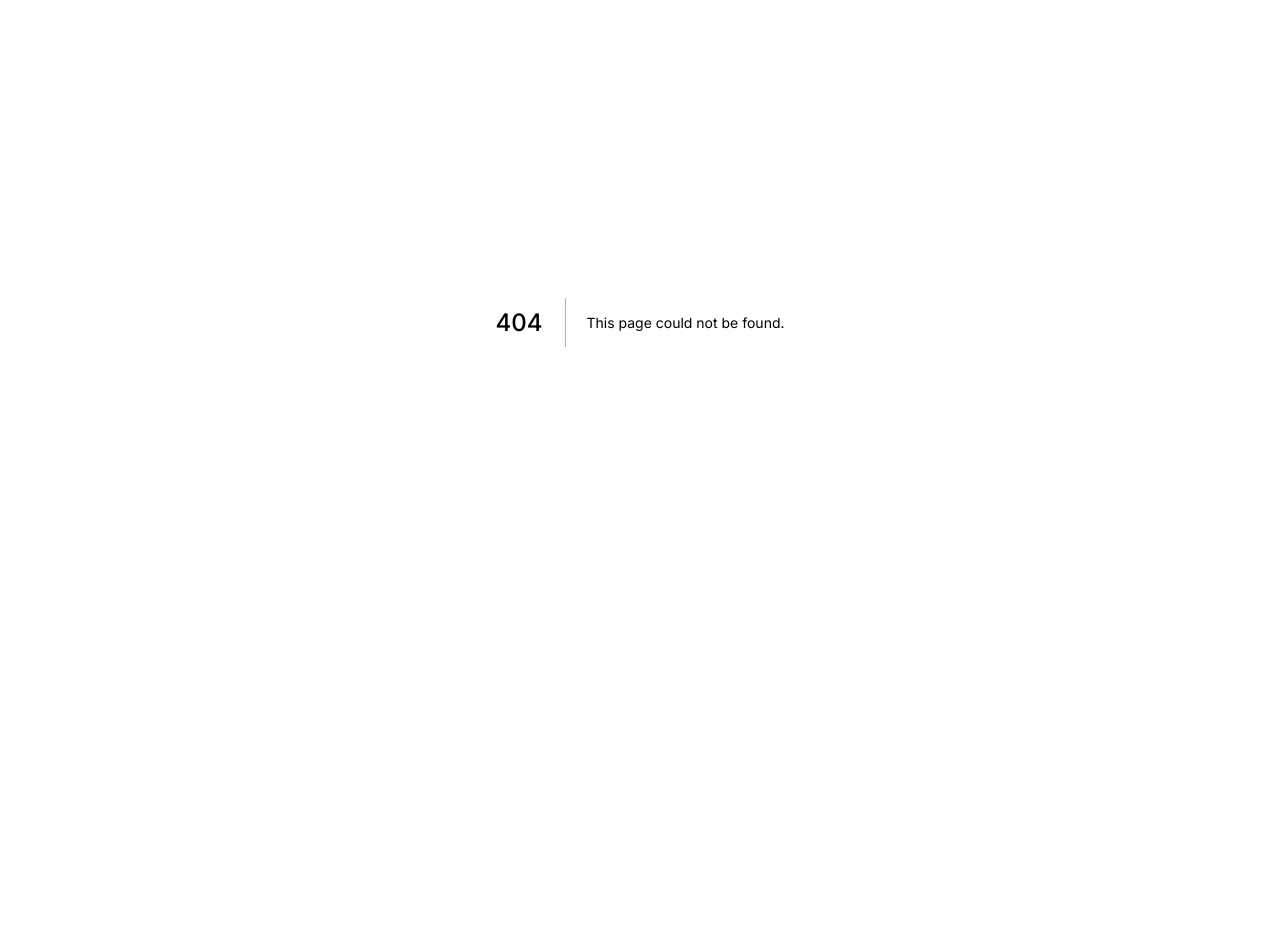
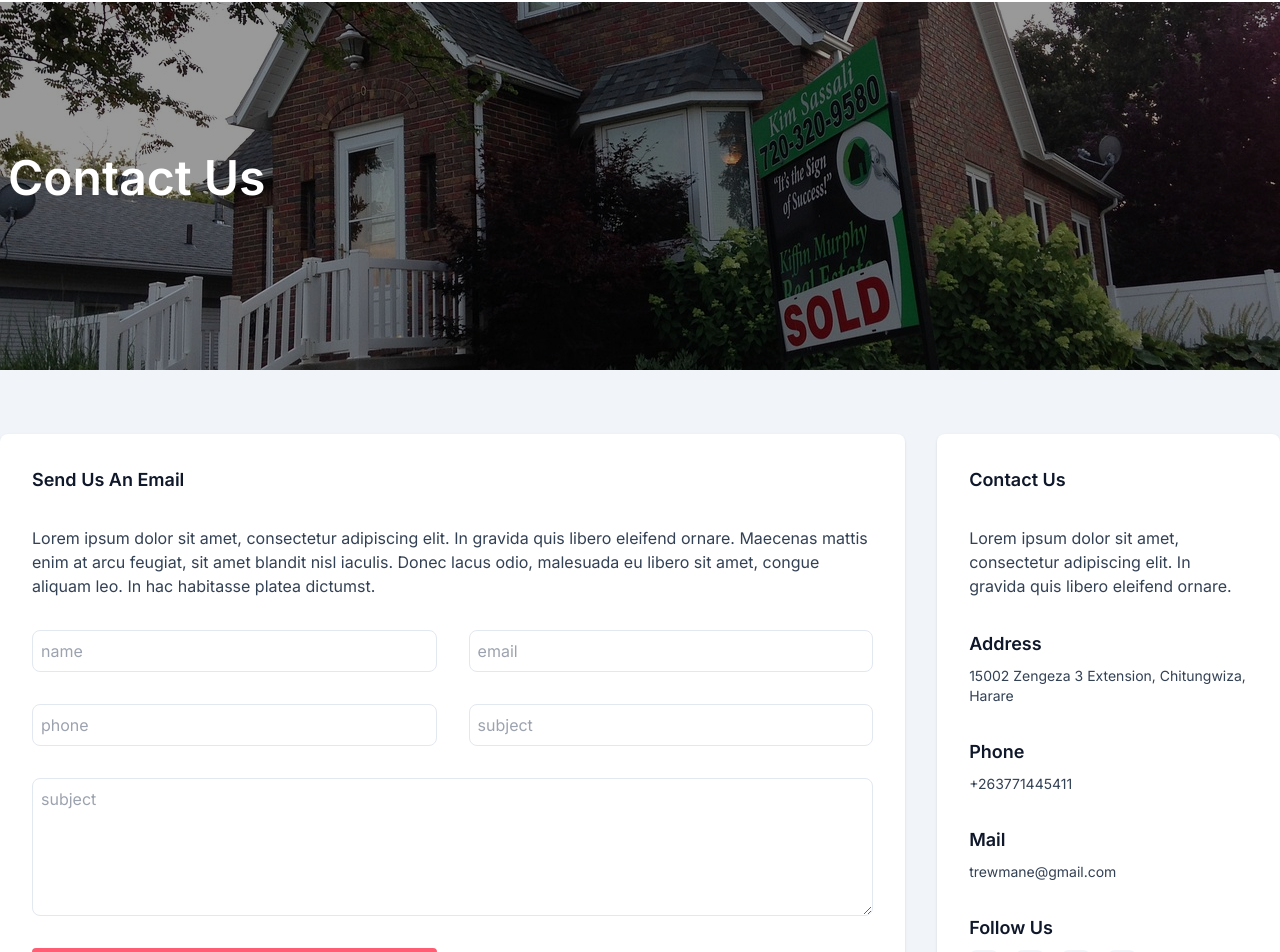
Before and after one commit to tatendabakozw/property-sale, a Next.js app: page /contact in a window 1280 px wide. Before the commit this address had no page. Shown: the part 78-1030 px from the top of the page. Before the commit the page ends 800 px from the top, so only its background shows below. Built offline with nearby package versions, Linux system fonts and the light colour scheme.

Commit message:
feature: added contact page

```diff
--- a/components/navigation/Navbar.tsx
+++ b/components/navigation/Navbar.tsx
@@ -62,9 +62,9 @@ function Navbar({}: Props) {
 
           </div>
 
-        <div className="contact bg-primary-original text-white font-semibold capitalize rounded-full px-3 py-2">
+        <Link href={'/contact'} className="contact bg-primary-original text-white font-semibold capitalize rounded-full px-3 py-2">
           Contact
-        </div>
+        </Link>
       </div>
     </div>
   );
--- /dev/null
+++ b/pages/contact/index.tsx
@@ -0,0 +1,117 @@
+import GeneralLayout from "@/layouts/GeneralLayout";
+import React from "react";
+import hero_section from "@/public/bg1.jpg";
+import PrimaryButton from "@/components/buttons/PrimaryButton";
+import {
+  FaFacebookF,
+  FaTwitter,
+  FaInstagram,
+  FaPinterest,
+} from "react-icons/fa";
+
+type Props = {};
+
+const Contact = (props: Props) => {
+  return (
+    <GeneralLayout>
+      <div className="flex flex-col w-full h-full py-16 flex-1 bg-slate-100 ">
+        <div
+          className="h-96  py-8 relative"
+          style={{
+            backgroundImage: `url(${hero_section.src})`,
+            backgroundPosition: "center",
+            backgroundSize: "cover",
+            width: "100%",
+          }}
+        >
+          <div className="overlay  absolute  top-0 right-0 left-0 bottom-0 bg-black z-0 opacity-40"></div>
+          <div className="max-w-7xl w-full mx-auto px-2 z-10 grid items-center content-center h-full flex-1">
+            <p className="text-5xl font-semibold text-white z-10">Contact Us</p>
+          </div>
+        </div>
+        <div className="grid md:grid-cols-7 grid-cols-1 gap-8 max-w-7xl w-full mx-auto py-16">
+          <div className="flex col-span-5 flex-col space-y-8 md:p-8 p-4 bg-white rounded-lg shadow">
+            <p className="font-semibold text-lg text-slate-900">
+              Send Us An Email
+            </p>
+            <p className="text-slate-700">
+              Lorem ipsum dolor sit amet, consectetur adipiscing elit. In
+              gravida quis libero eleifend ornare. Maecenas mattis enim at arcu
+              feugiat, sit amet blandit nisl iaculis. Donec lacus odio,
+              malesuada eu libero sit amet, congue aliquam leo. In hac habitasse
+              platea dictumst.
+            </p>
+            <div className="grid grid-cols-2 gap-8">
+              <input
+                type="text"
+                className="col-span-1 border border-slate-200 rounded-lg p-2"
+                placeholder="name"
+              />
+              <input
+                type="text"
+                className="col-span-1 border border-slate-200 rounded-lg p-2"
+                placeholder="email"
+              />
+              <input
+                type="text"
+                className="col-span-1 border border-slate-200 rounded-lg p-2"
+                placeholder="phone"
+              />
+              <input
+                type="text"
+                className="col-span-1 border border-slate-200 rounded-lg p-2"
+                placeholder="subject"
+              />
+              <textarea
+                rows={5}
+                className="col-span-2 border border-slate-200 rounded-lg p-2"
+                placeholder="subject"
+              />
+              <PrimaryButton text={"Send Message"} />
+            </div>
+          </div>
+          <div className="col-span-2 bg-white rounded-lg shadow flex flex-col space-y-8 md:p-8 p-4">
+            <p className="font-semibold text-lg text-slate-900">Contact Us</p>
+            <p className="text-slate-700">
+              Lorem ipsum dolor sit amet, consectetur adipiscing elit. In
+              gravida quis libero eleifend ornare.
+            </p>
+            <div className="flex flex-col space-y-2">
+              <p className="font-semibold text-lg text-slate-900">Address</p>
+              <p className="text-slate-700 text-sm">
+                15002 Zengeza 3 Extension, Chitungwiza, Harare
+              </p>
+            </div>
+            <div className="flex flex-col space-y-2">
+              <p className="font-semibold text-lg text-slate-900">Phone</p>
+              <p className="text-slate-700 text-sm">+263771445411</p>
+            </div>
+            <div className="flex flex-col space-y-2">
+              <p className="font-semibold text-lg text-slate-900">Mail</p>
+              <p className="text-slate-700 text-sm">trewmane@gmail.com</p>
+            </div>
+            <div className="flex flex-col space-y-2">
+              <p className="font-semibold text-lg text-slate-900">Follow Us</p>
+              <div className="text-slate-500 text-sm flex flex-row items-center space-x-4">
+                <div className="flex bg-slate-100 p-2 rounded-lg">
+                  <FaFacebookF />
+                </div>
+                <div className="flex bg-slate-100 p-2 rounded-lg">
+                  <FaTwitter />
+                </div>
+                <div className="flex bg-slate-100 p-2 rounded-lg">
+                  <FaInstagram />
+                </div>
+                <div className="flex bg-slate-100 p-2 rounded-lg">
+                  <FaPinterest />
+                </div>
+              </div>
+            </div>
+          </div>
+        </div>
+      </div>
+    </GeneralLayout>
+  );
+};
+
+export default Contact;
--- a/pages/explore/index.tsx
+++ b/pages/explore/index.tsx
@@ -8,11 +8,11 @@ const Explore = (props: Props) => {
   return (
     <GeneralLayout>
       <div className="bg-slate-100 min-h-screen py-32">
-        <div className="max-w-7xl mx-auto w-full grid grid-cols-3 gap-8">
+        <div className="max-w-7xl mx-auto w-full grid grid-cols-3 gap-8 px-2">
           <p className="text-2xl col-span-3 font-semibold text-slate-700">
             Properties List
           </p>
-      <div className="col-span-1 w-full flex flex-col">
+          <div className="md:col-span-1 col-span-3 w-full flex flex-col">
             <div className="rounded bg-white shadow p-4 w-full flex flex-col space-y-4">
               <input
                 type="text"
@@ -64,7 +64,7 @@ const Explore = (props: Props) => {
               </div>
             </div>
           </div>
-          <div className="col-span-2 grid grid-cols-2 gap-8">
+          <div className="md:col-span-2 col-span-3 grid grid-cols-2 gap-8">
             <div className="col-span-2 flex flex-col space-y-8">
               <div className="flex text-sm flex-row items-center bg-white p-4 rounded shadow">
                 <p className="text-sm text-slate-700 flex-1">
@@ -72,7 +72,7 @@ const Explore = (props: Props) => {
                 </p>
               </div>
               <div className="grid md:grid-cols-2 grid-cols-1 gap-8">
-                {[1,2,3,4,5,6].map((item, index)=>(
+                {[1, 2, 3, 4, 5, 6].map((item, index) => (
                   <PropertyItem key={index} />
                 ))}
               </div>
```
Lines whose indentation alone changed are shown as unchanged.
